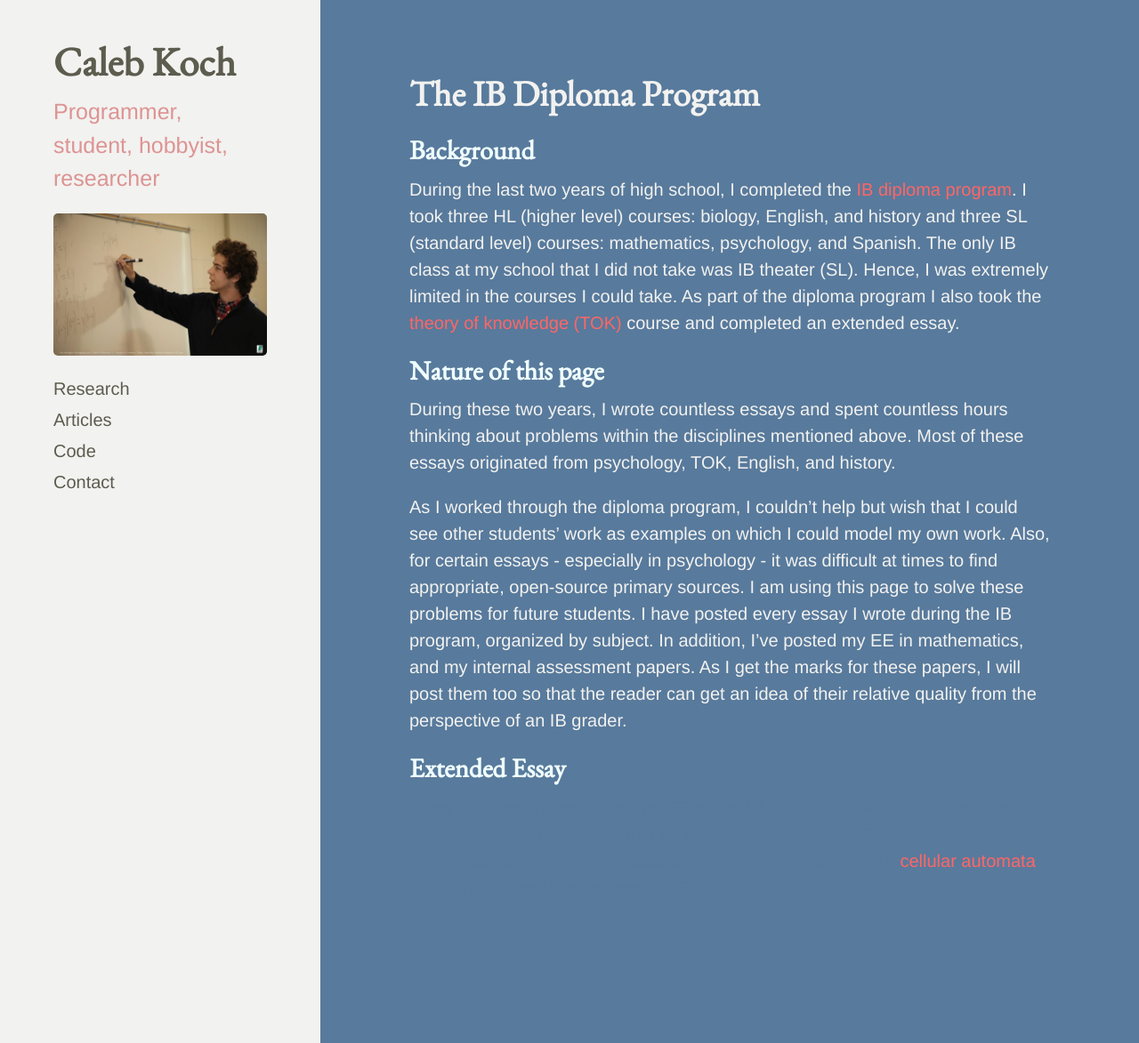
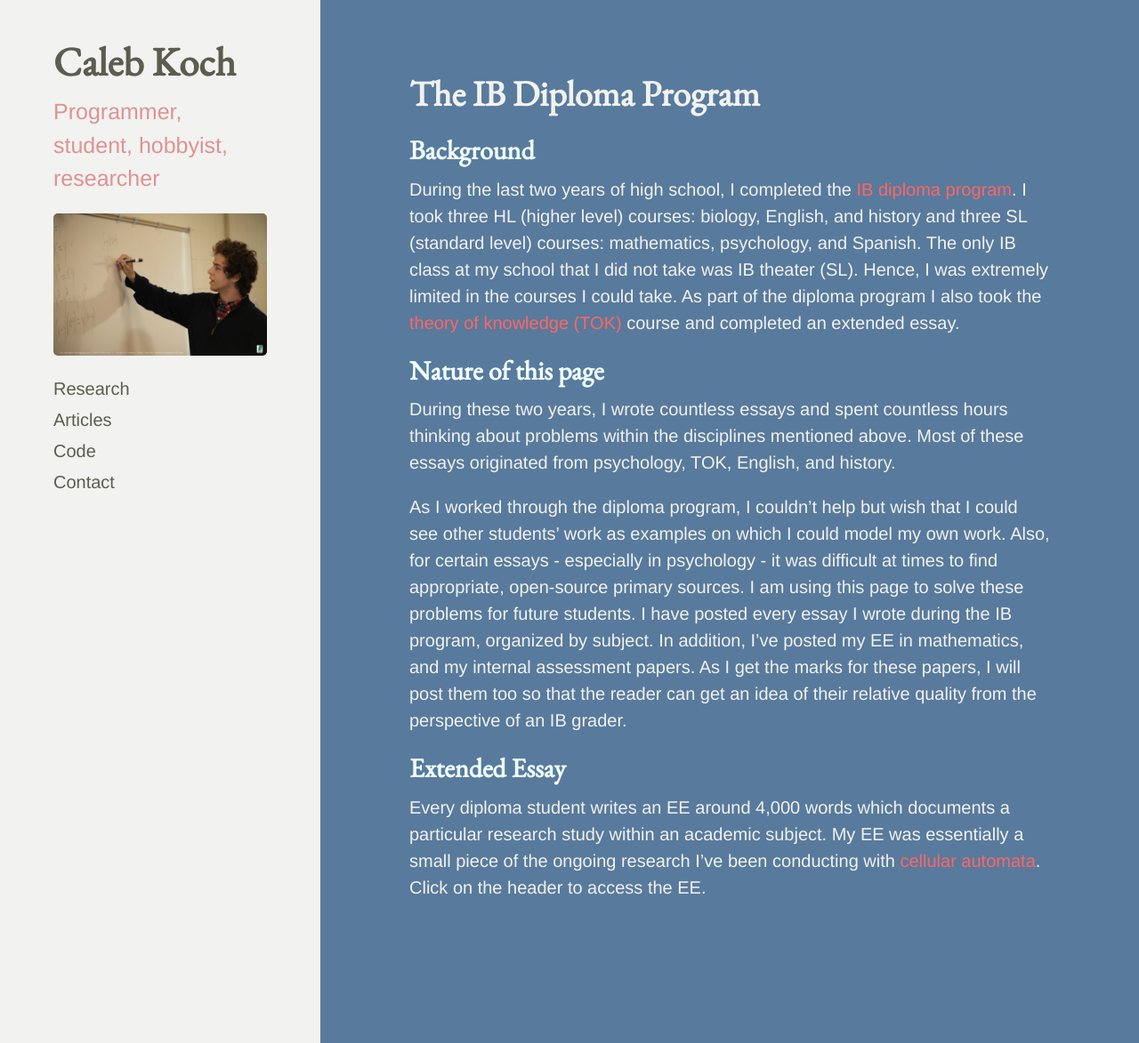
Before and after one commit to cakoch10/cakoch10.github.io, a Jekyll site: the page built from IB.md, in a window 1280 px wide and 1173 px high. Shown: the whole window at 89% size. Built offline with Jekyll 4.4.1, drawn with Linux system fonts in a browser that asks for light colours.

Commit message:
Update IB.md

```diff
--- a/IB.md
+++ b/IB.md
@@ -20,4 +20,6 @@ As I worked through the diploma program, I couldn't help but wish that I could s
 </span>
 
 <h2>Extended Essay</h2>
+<span style="color:#f2f2f0">
 Every diploma student writes an EE around 4,000 words which documents a particular research study within an academic subject. My EE was essentially a small piece of the ongoing research I've been conducting with [cellular automata](/automata). Click on the header to access the EE.
+</span>
```
